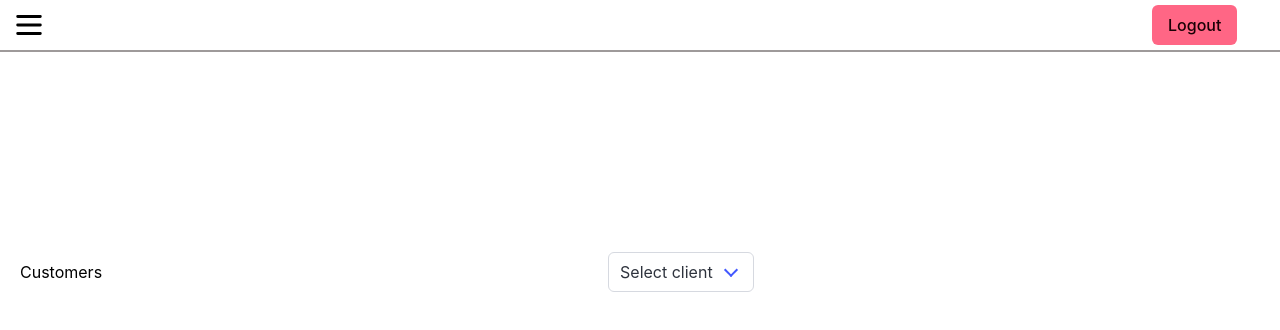
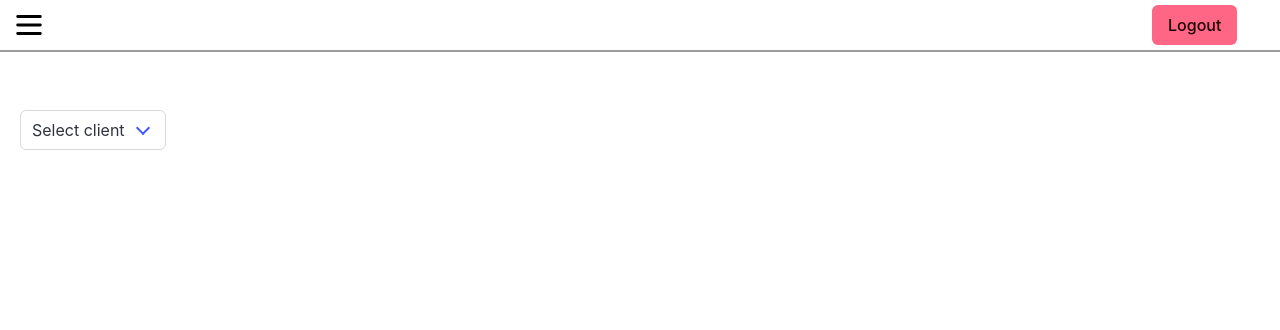
Before and after one commit to IchiiDev/survivor, a React (Create React App) app in the folder frontend/: page /customers in a window 1280 px wide. Shown: the top 330 px of the page. Built offline with nearby package versions, Linux system fonts and the light colour scheme; sample sign-in values are in the browser's storage.

Commit message:
feature: Add all data to customer page, lacks backend get and seconde table with encounters

```diff
--- a/frontend/src/pages/Customers.scss
+++ b/frontend/src/pages/Customers.scss
@@ -1,20 +1,57 @@
 .client-img {
-    width: 100px;
-    height: 100px;
+    display: flex;
+    justify-content: center;
+    align-items: center;
+    width: 30%;
+    height: 350px;
+}
+
+.client-img img {
+    width: 150px;
+    height: 150px;
 }
 
 .info-client {
     display: flex;
     justify-content: space-between;
     align-items: center;
-    height: 400px;
+    height: 350px;
     width: 100%;
+}
+
+.basic-info-client {
+    display: flex;
+    justify-content: space-between;
+    align-items: center;
+    flex-direction: column;
+    height: 350px;
+    width: 70%;
+}
+
+.upper-info {
+    display: flex;
+    flex: 1;
+    align-items: center;
+    height: 100%;
+    width: 100%;
+}
+
+.lower-info {
+    display: flex;
+    flex: 2;
+    height: 100%;
+    width: 100%;
+    align-items: center;
+}
+
+.lower-info li {
+    margin: 35px 0;
 }
 
 .info-tab {
     display: flex;
     justify-content: space-between;
-    align-items: center;
+    height: 400px;
 }
 
 .fixed-hr {
--- a/frontend/src/pages/Customers.tsx
+++ b/frontend/src/pages/Customers.tsx
@@ -13,7 +13,9 @@ const Customers = () => {
     return (
     	<div>
 			<div className='info-client'>
-        		<h1 className="basic-text-color">Customers</h1>
+        		{/* <h1 className="basic-text-color">Customers</h1> */}
+				<div className='basic-info-client'>
+					<div className='upper-info'>
 						<div className="select is-responsive">
       	    				<select onChange={handleClientChange} value={selectedClient || ""}>
       	    					<option value="" disabled>Select client</option>
@@ -24,16 +26,46 @@ const Customers = () => {
       	    					))}
       	    				</select>
       	    			</div>
-				<div>
+					</div>
+					<div className='lower-info'>
 						{selectedClient && (
-					<img className="client-img" src={clientImg} alt="client" />
+						<ul>
+							<li>
+								<p className='basic-text-color'>Client Name: {selectedClient}</p>
+							</li>
+							<li>
+								<p className='basic-text-color'>Birth Date</p>
+							</li>
+							<li>
+								<p className='basic-text-color'>Adress</p>
+							</li>
+						</ul>
+						)}
+					</div>
+				</div>
+				<div className="client-img">
+					{selectedClient && (
+						<img src={clientImg} alt="client" />
 					)}
 				</div>
 			</div>
 			<div className='info-tab'>
 				<hr className='fixed-hr'/>
 				{selectedClient && (
-					<p>Tabs info</p>
+					<table>
+						<thead>
+							<tr>
+								<th>Date</th>
+								<th>Amount</th>
+								<th>Comment</th>
+							</tr>
+						</thead>
+						<tbody>
+							{/* {selectedClient.payements_history.map(() => (
+								<tr></tr>
+      	    				))} */}
+						</tbody>
+					</table>
 				)}
 			</div>
       	</div>
```
Lines whose indentation alone changed are shown as unchanged.
